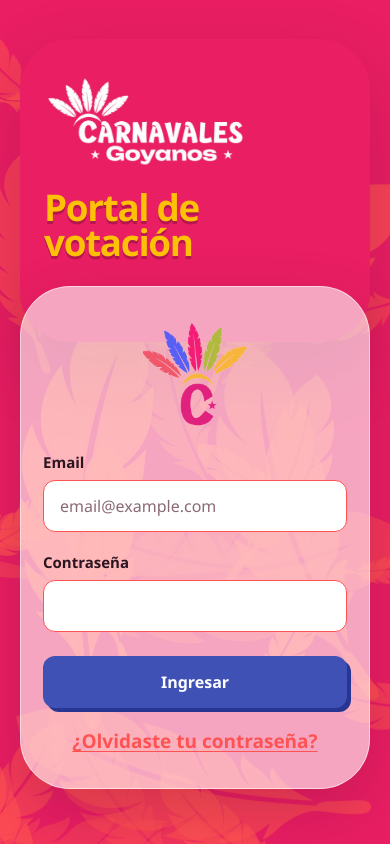
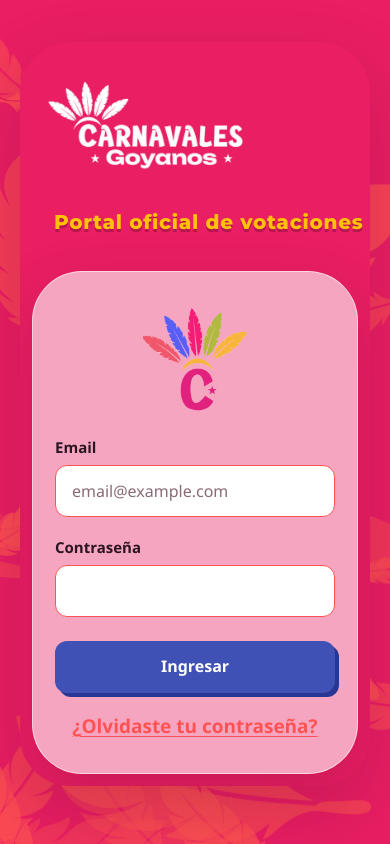
Before and after one commit to Martin-Juncos/Carnavales, a React (Vite) app in the folder client/: page / in a window 390 px wide. Built offline with nearby package versions, Linux system fonts and the light colour scheme; no server answers.

Commit message:
feat(auth): integrar rediseño visual del login desde la rama frontend

```diff
--- a/client/index.html
+++ b/client/index.html
@@ -9,6 +9,12 @@
     <meta name="viewport" content="width=device-width, initial-scale=1.0" />
     <meta name="theme-color" content="#e91e63" />
     <link rel="icon" type="image/webp" href="/src/assets/icons/isotipo.webp" />
+    <link rel="preconnect" href="https://fonts.googleapis.com" />
+    <link rel="preconnect" href="https://fonts.gstatic.com" crossorigin />
+    <link
+      href="https://fonts.googleapis.com/css2?family=Montserrat:wght@800&display=swap"
+      rel="stylesheet"
+    />
     <meta
       name="description"
       content="Portal de votación de Carnavales Goyanos. Acceso para jurados, fiscales y escribanos."
--- a/client/src/features/auth/BrandPanel/BrandPanel.jsx
+++ b/client/src/features/auth/BrandPanel/BrandPanel.jsx
@@ -1,22 +1,27 @@
 /*
- * Tarjeta magenta opaca con el logotipo blanco y el título "Portal de votación".
+ * Tarjeta magenta opaca con el logotipo blanco y el título "Portal oficial de votaciones".
  * Al compartir el color del fondo tapa las plumas en la zona izquierda.
+ * Contiene la tarjeta de acceso en su columna derecha, alineada al borde.
  * Expone BrandPanel; depende de logotipo_monocromatico_blanco.webp y tokens.
  */
 import logotype from '../../../assets/icons/logotipo_monocromatico_blanco.webp';
 import styles from './BrandPanel.module.css';
 
-export function BrandPanel() {
+export function BrandPanel({ children }) {
   return (
     <section className={styles.card} aria-labelledby="portal-title">
+      <div className={styles.brandContent}>
         <img
           className={styles.logotype}
           src={logotype}
           alt="Carnavales Goyanos"
         />
         <h1 id="portal-title" className={styles.title}>
-        Portal de votación
+          Portal oficial de votaciones
         </h1>
+      </div>
+
+      {children && <div className={styles.accessSlot}>{children}</div>}
     </section>
   );
 }
--- a/client/src/features/auth/BrandPanel/BrandPanel.module.css
+++ b/client/src/features/auth/BrandPanel/BrandPanel.module.css
@@ -1,20 +1,32 @@
 /*
- * Estilos de la tarjeta magenta del lado izquierdo.
- * Fondo rosa opaco (igual al de la página) para ocultar las plumas detrás,
- * radio 50px y título amarillo de gran tamaño. Depende de tokens.css.
+ * Estilos de la tarjeta magenta que contiene la marca y el acceso.
+ * La tarjeta de login ocupa la columna derecha y sus esquinas derechas
+ * coinciden con las esquinas superior e inferior derecha de esta tarjeta.
+ * Depende de tokens.css.
  */
 .card {
+  position: relative;
+  display: grid;
+  /* La tarjeta de acceso ocupa exactamente la mitad del ancho del panel. */
+  grid-template-columns: minmax(0, 1fr) minmax(0, 1fr);
+  align-items: stretch;
+  width: 100%;
+  min-height: 620px;
+  border-radius: var(--radius-card);
+  background: var(--color-rose);
+  box-shadow: 0 28px 70px var(--color-card-shadow);
+  /* Recorta la tarjeta hija para respetar las esquinas redondeadas. */
+  overflow: hidden;
+}
+
+.brandContent {
   display: flex;
   flex-direction: column;
   align-items: flex-start;
   justify-content: center;
   gap: 34px;
-  width: 100%;
-  min-height: 620px;
+  min-width: 0;
   padding: var(--card-padding);
-  border-radius: var(--radius-card);
-  background: var(--color-rose);
-  box-shadow: 0 28px 70px var(--color-card-shadow);
 }
 
 .logotype {
@@ -24,35 +36,58 @@
 
 .title {
   max-width: 9ch;
-  margin: 0;
+  margin-left: 10px;
   color: var(--color-yellow);
-  font-size: var(--font-size-title);
+  font-family: var(--font-display);
+  font-size: 20px;
   font-weight: 800;
-  line-height: 0.95;
-  letter-spacing: -0.035em;
+  line-height: 1.2;
+  letter-spacing: 0.035em;
   text-wrap: balance;
+  text-align: center;
+  white-space: nowrap;
   /* Refuerza el borde de las letras sobre el rosa sin cambiar el color pedido. */
   text-shadow: 0 3px 0 var(--color-title-shadow);
 }
 
+/* Columna derecha: la tarjeta hija se estira de borde a borde. */
+.accessSlot {
+  display: flex;
+  min-width: 0;
+}
+
+.accessSlot > section {
+  width: 100%;
+  height: 100%;
+}
+
 @media (max-width: 860px) {
   .card {
+    grid-template-columns: 1fr;
+    grid-template-rows: auto auto;
     min-height: 0;
+  }
+
+  .brandContent {
     gap: 24px;
-    padding: 40px 32px 88px;
+    padding: 40px 32px 24px;
   }
 
   .logotype {
     width: min(280px, 72%);
   }
 
-  .title {
-    font-size: clamp(2.3rem, 8vw, 3.2rem);
+  .accessSlot {
+    padding: 0 16px 16px;
   }
 }
 
 @media (max-width: 420px) {
-  .card {
-    padding: 34px 24px 82px;
+  .brandContent {
+    padding: 34px 24px 20px;
+  }
+
+  .accessSlot {
+    padding: 0 12px 12px;
   }
 }
--- a/client/src/features/auth/LoginCard/LoginCard.jsx
+++ b/client/src/features/auth/LoginCard/LoginCard.jsx
@@ -53,6 +53,12 @@ export function LoginCard({ authenticate, onAuthenticated, onInvalidCredentials,
       } else {
         onInvalidCredentials?.();
       }
+    } catch (error) {
+      setErrors({
+        form:
+          error?.message ??
+          'No pudimos iniciar sesión. Intentá nuevamente.',
+      });
     } finally {
       setSubmitting(false);
     }
@@ -84,7 +90,9 @@ export function LoginCard({ authenticate, onAuthenticated, onInvalidCredentials,
             value={email}
             onChange={(event) => {
               setEmail(event.target.value);
-              if (errors.email) setErrors((current) => ({ ...current, email: '' }));
+              if (errors.email || errors.form) {
+                setErrors((current) => ({ ...current, email: '', form: '' }));
+              }
             }}
             aria-invalid={errors.email ? 'true' : undefined}
             aria-describedby={errors.email ? emailErrorId : undefined}
@@ -110,8 +118,8 @@ export function LoginCard({ authenticate, onAuthenticated, onInvalidCredentials,
             value={password}
             onChange={(event) => {
               setPassword(event.target.value);
-              if (errors.password) {
-                setErrors((current) => ({ ...current, password: '' }));
+              if (errors.password || errors.form) {
+                setErrors((current) => ({ ...current, password: '', form: '' }));
               }
             }}
             aria-invalid={errors.password ? 'true' : undefined}
@@ -123,6 +131,12 @@ export function LoginCard({ authenticate, onAuthenticated, onInvalidCredentials,
             </p>
           )}
         </div>
+
+        {errors.form && (
+          <p className={styles.error} role="alert">
+            {errors.form}
+          </p>
+        )}
 
         <Button
           type="submit"
--- a/client/src/features/auth/LoginPage/LoginPage.jsx
+++ b/client/src/features/auth/LoginPage/LoginPage.jsx
@@ -39,15 +39,14 @@ export function LoginPage({ api, onSesionIniciada, onRecuperar }) {
 
       <div className={styles.content}>
         <div className={styles.brandSlot}>
-          <BrandPanel />
-        </div>
-        <div className={styles.loginSlot}>
+          <BrandPanel>
             <LoginCard
               authenticate={acceso.authenticate}
               onAuthenticated={handleAuthenticated}
               onInvalidCredentials={() => setErrorOpen(true)}
               onRecuperar={onRecuperar}
             />
+          </BrandPanel>
         </div>
       </div>
 
--- a/client/src/features/auth/LoginPage/LoginPage.module.css
+++ b/client/src/features/auth/LoginPage/LoginPage.module.css
@@ -1,12 +1,14 @@
 /*
  * Composición responsive de la pantalla de login.
- * En escritorio las tarjetas se superponen horizontalmente; en móvil se apilan
- * con solape vertical. El fondo de plumas queda siempre detrás de ambas.
+ * La tarjeta de acceso vive dentro de la tarjeta magenta, en su columna
+ * derecha; en móvil ambas se apilan dentro de la misma tarjeta.
+ * El fondo de plumas queda siempre detrás.
  * Depende de tokens.css.
  */
 .page {
   position: relative;
   display: grid;
+  grid-template-columns: minmax(0, 1fr);
   place-items: center;
   min-height: 100dvh;
   padding: var(--page-gutter);
@@ -20,35 +22,15 @@
   display: flex;
   align-items: center;
   justify-content: center;
-  width: min(var(--content-max-width), 100%);
+  width: 100%;
+  max-width: var(--content-max-width);
 }
 
 .brandSlot {
   position: relative;
   z-index: 2;
-  flex: 0 1 560px;
+  width: 100%;
   min-width: 0;
-}
-
-/* El solape negativo deja ver la tarjeta magenta a través del vidrio blanco. */
-.loginSlot {
-  position: relative;
-  z-index: 3;
-  flex: 0 1 470px;
-  min-width: 0;
-  margin-left: -120px;
-  transform: translateY(48px);
-}
-
-@media (max-width: 1024px) {
-  .brandSlot {
-    flex-basis: 500px;
-  }
-
-  .loginSlot {
-    flex-basis: 430px;
-    margin-left: -100px;
-  }
 }
 
 @media (max-width: 860px) {
@@ -57,20 +39,6 @@
   }
 
   .content {
-    flex-direction: column;
-    width: min(520px, 100%);
-  }
-
-  .brandSlot {
-    width: 100%;
-    flex: none;
-  }
-
-  .loginSlot {
-    width: 100%;
-    flex: none;
-    margin-left: 0;
-    margin-top: -56px;
-    transform: none;
+    max-width: 520px;
   }
 }
--- a/client/src/styles/tokens.css
+++ b/client/src/styles/tokens.css
@@ -76,13 +76,13 @@
 
   /* Tipografía */
   --font-sans: "Segoe UI", "Helvetica Neue", Arial, system-ui, sans-serif;
+  --font-display: "Montserrat", var(--font-sans);
   --font-size-xs: 0.8125rem;
   --font-size-sm: 0.9375rem;
   --font-size-md: 1rem;
   /* 19px bold: el coral #ff5252 alcanza 3:1 sobre blanco como texto grande. */
   --font-size-link: 1.1875rem;
   --font-size-xl: clamp(1.375rem, 1.1rem + 0.7vw, 1.75rem);
-  --font-size-title: clamp(2.35rem, 1.4rem + 3.1vw, 3.9rem);
 
   /* Composición y espaciado */
   --page-gutter: clamp(20px, 4vw, 56px);
```
Lines whose indentation alone changed are shown as unchanged.
